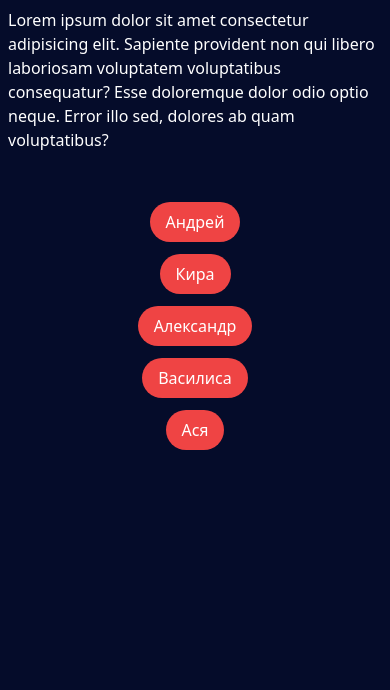
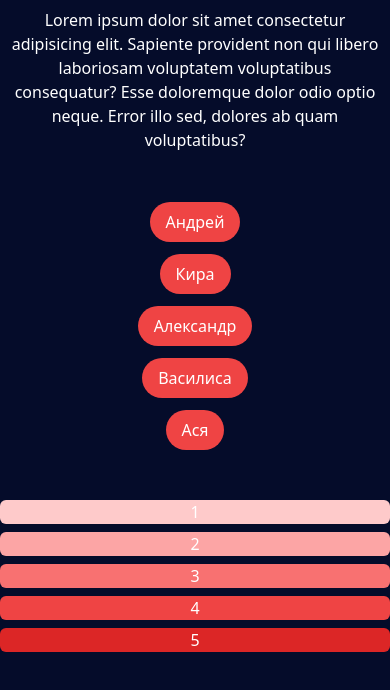
Before and after one commit to Geradot1980/TailwindCSS, a website: page index.html in a window 390 px wide. Shown: the part 196-886 px from the top of the page. Before the commit the page ends 844 px from the top, so only its background shows below. Drawn offline with Linux system fonts and the light colour scheme.

Commit message:
add responsive grid

```diff
--- a/index.html
+++ b/index.html
@@ -9,7 +9,7 @@
 	<link rel="stylesheet" href="./css/style.css" />
 </head>
 
-<body class="bg-mainColor text-white"></body>
+<body class="bg-mainColor text-white align"></body>
 
 <!-- -->
 <nav class="mx-auto px-1 sm:px-3 lg:px-5">
@@ -22,16 +22,16 @@
 	</div>
 </nav>
 
-<main class="mx-auto py-big">
+<main class="mx-auto py-big text-center">
 	<h1 class="text-center text-3xl">Tailwind CSS</h1>
-	<p class="pt-8 w-full sm:w-[450px] lg:w-[600px]  mx-auto px-2">
+	<p class="pt-8 w-full sm:w-[450px] lg:w-[600px] mx-auto px-2">
 		Lorem ipsum dolor sit amet consectetur adipisicing elit. Sapiente provident non qui
 		libero laboriosam voluptatem voluptatibus consequatur? Esse doloremque dolor odio optio neque. Error illo sed,
 		dolores ab quam voluptatibus?
 	</p>
 	<!-- use flex  -->
  	<div class="
-	flex flex-col justify-center space-y-3 pt-big items-center
+	flex flex-col justify-center space-y-3 pt-big items-center mx-auto
 	sm:flex-row sm:flex-wrap sm:space-x-3 sm:items-baseline
 	">
  		<div class='bg-red-500 py-2 px-4 rounded-full hover:bg-red-700'>Андрей</div>
@@ -48,6 +48,14 @@
 		<div class="bg-purple-500 w-1/6 h-[100px]"></div>
 		<div class="bg-purple-500 w-full h-[100px]"></div>
 	</div> -->
+<div class="sm:w-[90%] md:w-[80%] lg:w-[70%] aspect-[4/3] sm:px-3 lg:px-5 mx-auto pt-big sm:grid sm:space-y-0 space-y-2 grid-rows-3
+	grid-flow-row gap-4">
+	<div class=" bg-red-200 rounded-md row-span-2 col-span-2">1</div>
+	<div class=" bg-red-300 rounded-md col-start-3">2</div>
+	<div class=" bg-red-400 rounded-md ">3</div>
+	<div class=" bg-red-500 rounded-md  ">4</div>
+	<div class=" bg-red-600 rounded-md col-span-2 ">5</div>
+</div>
 </main>
 
 </html>
```
Also changed, not shown: css/style.css.
